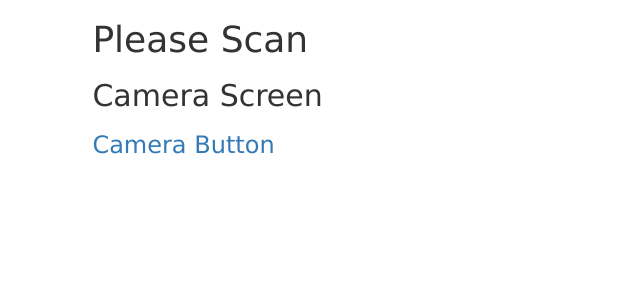
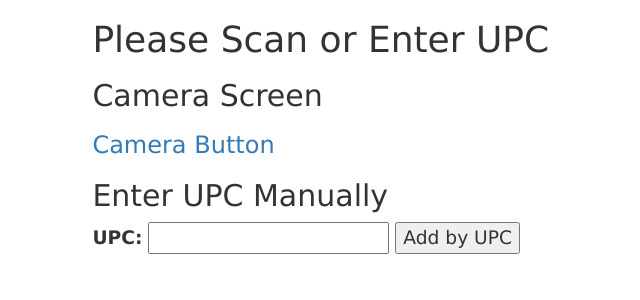
Before and after one commit to jwheller0013/My-Collection-Project, a Flask app: page /Scanner in a window 1280 px wide. Shown: the part 116-416 px from the top of the page, without its empty margins (74-714 px from the left). Run offline with Flask 3, Linux system fonts and the light colour scheme; a user stored in the database is signed in; some libraries are stand-ins or nearby versions.

Commit message:
shaping out a collection

```diff
--- a/My_Collection/routes.py
+++ b/My_Collection/routes.py
@@ -57,6 +57,12 @@ def init_routes(app):
             user.admin = True
         db.session.add(user)
         db.session.commit()
+
+        default_collection = Collection(title="My Collection")
+        default_collection.user_id = user.id
+        db.session.add(default_collection)
+        db.session.commit()
+
         login_user(user)
         return redirect("/")
 
@@ -65,17 +71,50 @@ def init_routes(app):
         return render_template("login.html")
 
     @app.route('/Scanner')
+    @login_required
     def scanner():
         return render_template("/Scanner.html")
 
     @app.route('/Scan_Results')
+    @login_required
     def scan_results():
         return render_template("/Scan_Results.html")
 
     @app.route('/Collection')
+    @login_required
     def collection():
-        return render_template("/Collection.html")
+        collections = Collection.query.filter_by(user_id=current_user.id).all()
+        return render_template("/Collection.html", collections=collections)
 
     @app.route('/Entry')
+    @login_required
     def entry():
         return render_template("/Entry.html")
+
+    @app.route('/add_media_by_upc', methods=['POST'])
+    @login_required
+    def add_media_by_upc():
+        upc = request.form['upc']
+
+        new_media = Media(
+            title=f"Item with UPC: {upc}",  # Placeholder title
+            tv_film=None,
+            genre=None,
+            rating=None,
+            link=None,
+            upc=upc
+        )
+        db.session.add(new_media)
+        db.session.commit()
+        return redirect('/Scan_Results')
+
+    @app.route('/create_collection', methods=['GET', 'POST'])
+    @login_required
+    def create_collection():
+        if request.method == 'POST':
+            title = request.form['collection_title']
+            new_collection = Collection(title=title, user_id=current_user.id)
+            db.session.add(new_collection)
+            db.session.commit()
+            return redirect('/Collection')
+        return render_template('create_collection.html')
--- a/My_Collection/templates/Scanner.html
+++ b/My_Collection/templates/Scanner.html
@@ -2,9 +2,15 @@
 {% block body %}
 {{ path|safe }}
     {% if current_user.is_authenticated %}
-        <h1> Please Scan</h1>
+        <h1> Please Scan or Enter UPC</h1>
         <h2>Camera Screen</h2>
         <h3><a href="/Scan_Results">Camera Button</a></h3>
+        <h2>Enter UPC Manually</h2>
+        <form method="POST" action="/add_media_by_upc">
+            <label for="upc">UPC:</label>
+            <input type="text" id="upc" name="upc" required>
+            <button type="submit">Add by UPC</button>
+        </form>
 
     {% else %}
     <a href="/loginform">Click here to login or register!</a>
```
Also changed, not shown: My_Collection/models.py (+5 -2 lines), My_Collection/templates/Collection.html (+7 -1 lines), My_Collection/templates/create_collection.html (added, +16 -0 lines), My_Collection/instance/database.db.
